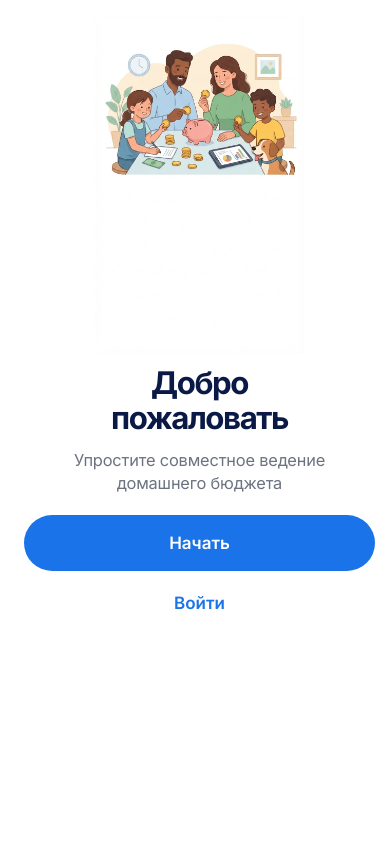
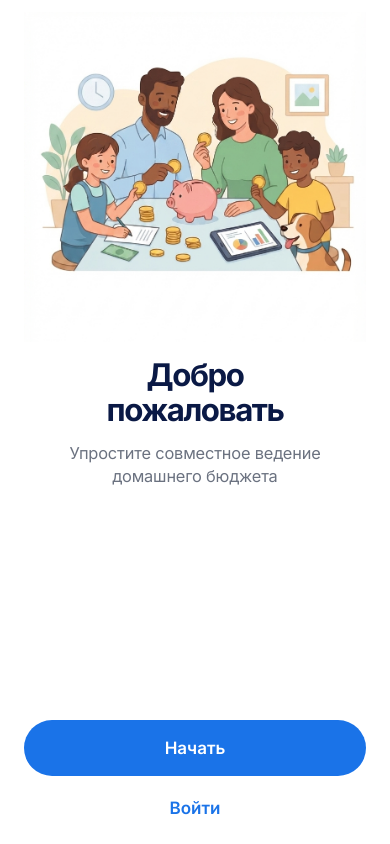
Before and after one commit to samusevvadim24-sys/fintrack, a Next.js app: page / in a window 390 px wide. Built offline with nearby package versions, Linux system fonts and the light colour scheme.

Commit message:
Fix welcome illustration crop and button positioning

```diff
--- a/app/globals.css
+++ b/app/globals.css
@@ -1,182 +1,26 @@
 @import url("https://fonts.googleapis.com/css2?family=Inter:wght@400;500;600;700&display=swap");
 
-:root {
-  --background: #ffffff;
-  --foreground: #0a1945;
-  --muted: #6b7280;
-  --primary: #1a73e8;
-}
-
-* { box-sizing: border-box; }
-
-html,
-body {
-  width: 100%;
-  min-width: 320px;
-  min-height: 100%;
-  margin: 0;
-}
-
-html { background: var(--background); }
-
-body {
-  min-height: 100dvh;
-  font-family: Inter, system-ui, -apple-system, BlinkMacSystemFont, "Segoe UI", sans-serif;
-  background: var(--background);
-  color: var(--foreground);
-  -webkit-font-smoothing: antialiased;
-  -moz-osx-font-smoothing: grayscale;
-  overflow-x: hidden;
-}
-
-button {
-  font: inherit;
-  -webkit-tap-highlight-color: transparent;
-}
-
-.welcome-screen {
-  width: 100%;
-  min-height: 100dvh;
-  overflow: hidden;
-  background: var(--background);
-}
-
-.welcome-content {
-  width: 100%;
-  min-height: 100dvh;
-  display: grid;
-  grid-template-rows: minmax(0, 40dvh) auto minmax(0, 1fr);
-  align-items: start;
-  padding-top: max(16px, env(safe-area-inset-top));
-  padding-right: max(24px, env(safe-area-inset-right));
-  padding-bottom: max(16px, env(safe-area-inset-bottom));
-  padding-left: max(24px, env(safe-area-inset-left));
-}
-
-.illustration-wrap {
-  width: 100%;
-  height: 100%;
-  min-height: 0;
-  display: flex;
-  align-items: center;
-  justify-content: center;
-  padding: 0;
-}
-
-.illustration-wrap img {
-  display: block;
-  width: min(90vw, 360px);
-  height: auto;
-  max-height: 100%;
-  object-fit: contain;
-}
-
-.copy {
-  width: 100%;
-  text-align: center;
-  padding: 12px 0 20px;
-}
-
-.copy h1 {
-  margin: 0 0 14px;
-  color: var(--foreground);
-  font-size: clamp(30px, 8vw, 36px);
-  line-height: 1.12;
-  font-weight: 700;
-  letter-spacing: -0.045em;
-}
-
-.copy p {
-  margin: 0;
-  color: var(--muted);
-  font-size: clamp(15px, 4.2vw, 17px);
-  line-height: 1.4;
-  font-weight: 400;
-  letter-spacing: -0.01em;
-}
-
-.actions {
-  width: 100%;
-  display: flex;
-  flex-direction: column;
-  gap: 8px;
-  align-self: start;
-}
-
-.primary-button,
-.secondary-button {
-  width: 100%;
-  border: 0;
-  border-radius: 999px;
-  cursor: pointer;
-  -webkit-user-select: none;
-  user-select: none;
-  touch-action: manipulation;
-  transition: transform 0.15s ease, opacity 0.15s ease, background 0.15s ease;
-}
-
-.primary-button {
-  min-height: 56px;
-  padding: 0 20px;
-  color: #ffffff;
-  background: var(--primary);
-  font-size: 17px;
-  font-weight: 600;
-}
-
-.secondary-button {
-  min-height: 48px;
-  padding: 0 20px;
-  color: var(--primary);
-  background: transparent;
-  font-size: 17px;
-  font-weight: 600;
-}
-
-@media (hover: hover) {
-  .primary-button:hover { background: #1769d1; }
-  .secondary-button:hover { background: rgba(26, 115, 232, 0.06); }
-}
-
-.primary-button:active { transform: scale(0.98); }
-.secondary-button:active { opacity: 0.65; }
-
-.primary-button:focus-visible,
-.secondary-button:focus-visible {
-  outline: 3px solid rgba(26, 115, 232, 0.3);
-  outline-offset: 3px;
-}
-
-@media (max-height: 700px) {
-  .welcome-content {
-    grid-template-rows: minmax(0, 34dvh) auto minmax(0, 1fr);
-    padding-top: max(10px, env(safe-area-inset-top));
-    padding-bottom: max(10px, env(safe-area-inset-bottom));
-  }
-
-  .copy { padding-top: 8px; padding-bottom: 14px; }
-  .copy h1 { margin-bottom: 10px; font-size: 28px; }
-  .copy p { font-size: 15px; }
-  .primary-button { min-height: 52px; }
-  .secondary-button { min-height: 42px; }
-}
-
-@media (max-height: 600px) {
-  .welcome-content {
-    grid-template-rows: minmax(0, 29dvh) auto minmax(0, 1fr);
-    padding-top: max(8px, env(safe-area-inset-top));
-    padding-bottom: max(8px, env(safe-area-inset-bottom));
-  }
-
-  .copy { padding-top: 4px; padding-bottom: 8px; }
-  .copy h1 { margin-bottom: 8px; font-size: 26px; }
-  .copy p { font-size: 14px; }
-  .actions { gap: 4px; }
-  .primary-button { min-height: 48px; font-size: 16px; }
-  .secondary-button { min-height: 38px; font-size: 16px; }
-}
-
-@media (prefers-reduced-motion: reduce) {
-  .primary-button,
-  .secondary-button { transition: none; }
-}
+:root { --background:#fff; --foreground:#0a1945; --muted:#6b7280; --primary:#1a73e8; }
+* { box-sizing:border-box; }
+html, body { width:100%; min-width:320px; min-height:100%; margin:0; }
+html { background:var(--background); }
+body { min-height:100dvh; font-family:Inter,system-ui,-apple-system,BlinkMacSystemFont,"Segoe UI",sans-serif; background:var(--background); color:var(--foreground); -webkit-font-smoothing:antialiased; overflow-x:hidden; }
+button { font:inherit; -webkit-tap-highlight-color:transparent; }
+.welcome-screen { width:100%; min-height:100dvh; overflow:hidden; background:var(--background); }
+.welcome-content { width:100%; min-height:100dvh; display:flex; flex-direction:column; padding:max(12px,env(safe-area-inset-top)) max(24px,env(safe-area-inset-right)) max(12px,env(safe-area-inset-bottom)) max(24px,env(safe-area-inset-left)); }
+.illustration-wrap { width:100%; height:clamp(260px,40dvh,330px); flex:0 0 auto; overflow:hidden; display:flex; justify-content:center; align-items:flex-start; }
+.illustration-wrap img { display:block; width:min(360px,100%); height:330px; max-width:100%; object-fit:cover; object-position:center top; }
+.copy { width:100%; flex:0 0 auto; text-align:center; padding:16px 0 20px; }
+.copy h1 { margin:0 0 14px; color:var(--foreground); font-size:clamp(30px,8vw,36px); line-height:1.12; font-weight:700; letter-spacing:-.045em; }
+.copy p { margin:0; color:var(--muted); font-size:clamp(15px,4.2vw,17px); line-height:1.4; font-weight:400; letter-spacing:-.01em; }
+.actions { width:100%; margin-top:auto; display:flex; flex-direction:column; gap:8px; flex:0 0 auto; }
+.primary-button,.secondary-button { width:100%; border:0; border-radius:999px; cursor:pointer; -webkit-user-select:none; user-select:none; touch-action:manipulation; transition:transform .15s ease,opacity .15s ease,background .15s ease; }
+.primary-button { min-height:56px; padding:0 20px; color:#fff; background:var(--primary); font-size:17px; font-weight:600; }
+.secondary-button { min-height:48px; padding:0 20px; color:var(--primary); background:transparent; font-size:17px; font-weight:600; }
+@media (hover:hover) { .primary-button:hover { background:#1769d1; } .secondary-button:hover { background:rgba(26,115,232,.06); } }
+.primary-button:active { transform:scale(.98); }
+.secondary-button:active { opacity:.65; }
+.primary-button:focus-visible,.secondary-button:focus-visible { outline:3px solid rgba(26,115,232,.3); outline-offset:3px; }
+@media (max-height:700px) { .illustration-wrap { height:31dvh; max-height:270px; } .illustration-wrap img { height:300px; } .copy { padding-top:10px; padding-bottom:14px; } .copy h1 { margin-bottom:10px; font-size:28px; } .copy p { font-size:15px; } .primary-button { min-height:52px; } .secondary-button { min-height:42px; } }
+@media (max-height:600px) { .illustration-wrap { height:26dvh; max-height:200px; } .illustration-wrap img { height:260px; } .copy { padding-top:6px; padding-bottom:8px; } .copy h1 { margin-bottom:7px; font-size:25px; } .copy p { font-size:14px; } .actions { gap:4px; } .primary-button { min-height:46px; font-size:16px; } .secondary-button { min-height:36px; font-size:16px; } }
+@media (prefers-reduced-motion:reduce) { .primary-button,.secondary-button { transition:none; } }
```
